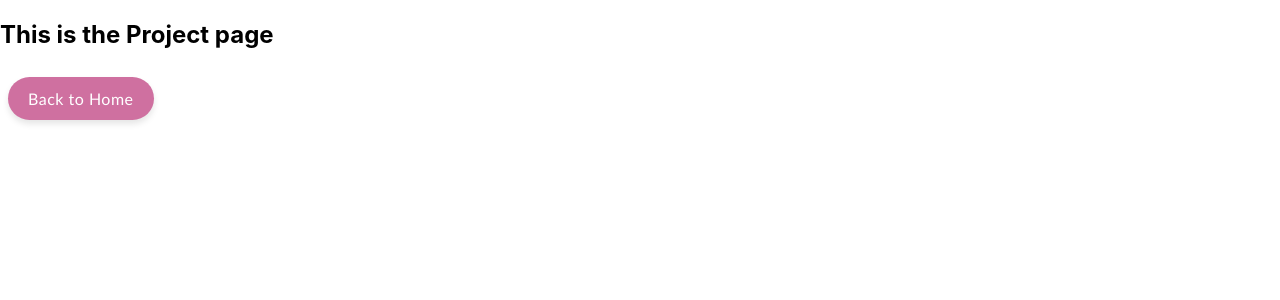
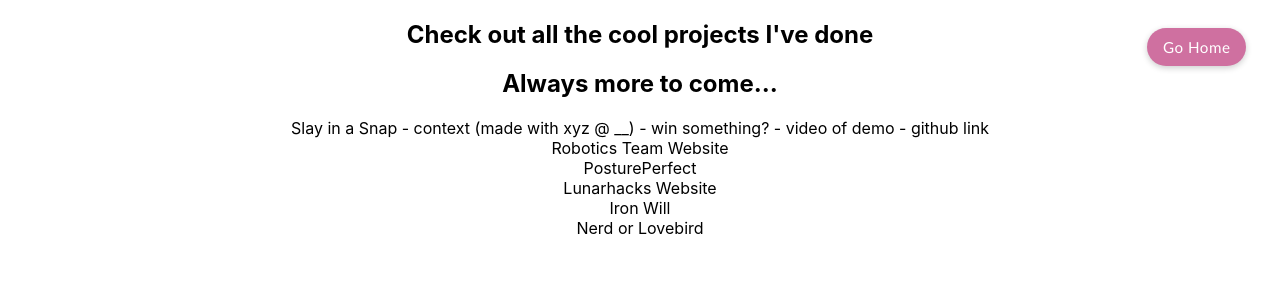
Before and after one commit to anerie-anerie/anerie-web, a React (Create React App) app: page /project in a window 1280 px wide. Shown: the top 300 px of the page. Built offline with nearby package versions, Linux system fonts and the light colour scheme.

Commit message:
more work

```diff
--- a/src/pages/Home.js
+++ b/src/pages/Home.js
@@ -16,7 +16,7 @@ function App() {
         </div>
         </header>
 
-      <h1>Welcome to My Website</h1>
+      <h1>Welcome to Anerie's Portfolio</h1>
       <button onClick={() => navigate('/project')}>Projects</button>
       <button onClick={() => navigate('/contact')}>Contact</button>
       <button onClick={() => navigate('/hobbies')}>Hobbies</button>
--- a/src/pages/pages.css
+++ b/src/pages/pages.css
@@ -80,6 +80,11 @@ button:active {
 }
 
 .Project{
+  text-align: center;
+  position: relative;
+}
+
+.project_box{
 
 }
 
--- a/src/pages/photobooth.js
+++ b/src/pages/photobooth.js
@@ -171,16 +171,16 @@ function Photobooth() {
 
   <button
     onClick={resetPhotos}
-    disabled={photos.length === 0} // ✅ only enabled if at least 1 photo
-    style={{ marginLeft: '10px' }}
+    disabled={photos.length === 0} // only enabled if at least 1 photo
+    style={{ marginLeft: '2vw' }}
   >
     Reset
   </button>
 
   <button
     onClick={downloadPhotos}
-    disabled={photos.length !== 3} // ✅ only enabled at exactly 3 photos
-    style={{ marginLeft: '10px' }}
+    disabled={photos.length !== 3} // only enabled at exactly 3 photos
+    style={{ marginLeft: '2vw' }}
   >
     Download Strip
   </button>
--- a/src/pages/project.js
+++ b/src/pages/project.js
@@ -7,8 +7,42 @@ function Project() {
 
   return (
     <div className="Project">
-      <h2>This is the Project page</h2>
-      <button onClick={() => navigate('/')}>Back to Home</button>
+      <div className="top-right">
+        <button onClick={() => navigate('/')}>Go Home</button>
+      </div>
+
+      <h2>Check out all the cool projects I've done </h2>
+      <h2>Always more to come...</h2>
+
+      <div className="project_box">
+        Slay in a Snap
+        - context (made with xyz @ __)
+        - win something?
+        - video of demo
+        - github link
+
+      </div>
+
+      <div className="project_box">
+        Robotics Team Website
+      </div>
+
+      <div className="project_box">
+        PosturePerfect
+      </div>
+
+      <div className="project_box">
+        Lunarhacks Website
+      </div>
+
+      <div className="project_box">
+        Iron Will
+      </div>
+
+      <div className="project_box">
+        Nerd or Lovebird
+      </div>
+
     </div>
   );
 }
```
